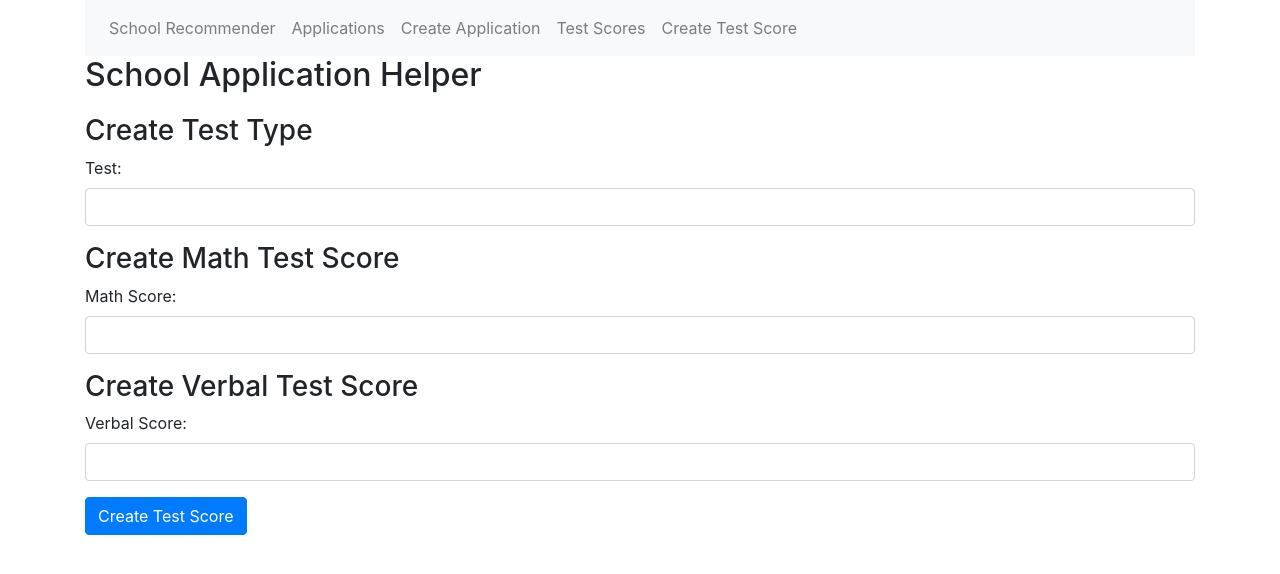
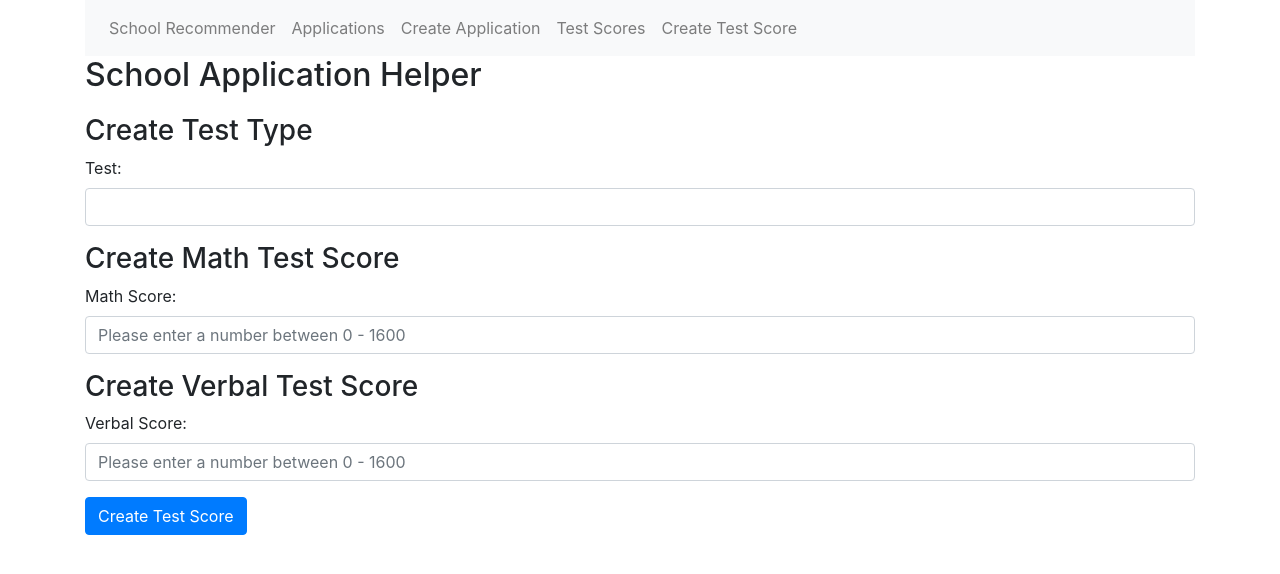
Before and after one commit to juancleon/frontend, a React (Create React App) app: page /createTestScore in a window 1280 px wide. Shown: the top 574 px of the page. Built offline with nearby package versions, Linux system fonts and the light colour scheme.

Commit message:
Add files via upload

```diff
--- a/src/components/create-testscore.component.js
+++ b/src/components/create-testscore.component.js
@@ -6,7 +6,7 @@ export default class CreateTestScore extends Component {
   constructor(props){
       super(props);
 
-      this.onChangeTestType = this.onChangeTestType.bind(this);//left off here
+      this.onChangeTestType = this.onChangeTestType.bind(this);
       this.onChangeMathScore = this.onChangeMathScore.bind(this);
       this.onChangeVerbalScore = this.onChangeVerbalScore.bind(this);
       this.onSubmit = this.onSubmit.bind(this);
@@ -49,9 +49,11 @@ export default class CreateTestScore extends Component {
           mathScore: this.state.mathScore,
           verbalScore: this.state.verbalScore
       }
-
-      axios.post('http://localhost:4000/testScores/add', newTestScore)
-          .then(res => console.log(res.data));
+      if ((0 <= this.state.mathScore) && (this.state.mathScore <= 1600) && (0 <= this.state.verbalScore) && (this.state.verbalScore <= 1600))
+      {
+        axios.post('http://localhost:4000/testScores/add', newTestScore)
+            .then(res => console.log(res.data));
+      }
 
       this.setState({
         testType: '',
@@ -76,8 +78,9 @@ export default class CreateTestScore extends Component {
                  <h3>Create Math Test Score</h3>
                     <div className = "form-group">
                          <label> Math Score: </label>
-                         <input type="text"
+                         <input type="number"
                                 className="form-control"
+                                placeholder="Please enter a number between 0 - 1600"
                                 value={this.state.mathScore}
                                 onChange={this.onChangeMathScore}
                                 />
@@ -85,8 +88,9 @@ export default class CreateTestScore extends Component {
                     <h3>Create Verbal Test Score</h3>
                        <div className = "form-group">
                             <label> Verbal Score: </label>
-                            <input type="text"
+                            <input type="number"
                                    className="form-control"
+                                   placeholder="Please enter a number between 0 - 1600"
                                    value={this.state.verbalScore}
                                    onChange={this.onChangeVerbalScore }
                                    />
```
